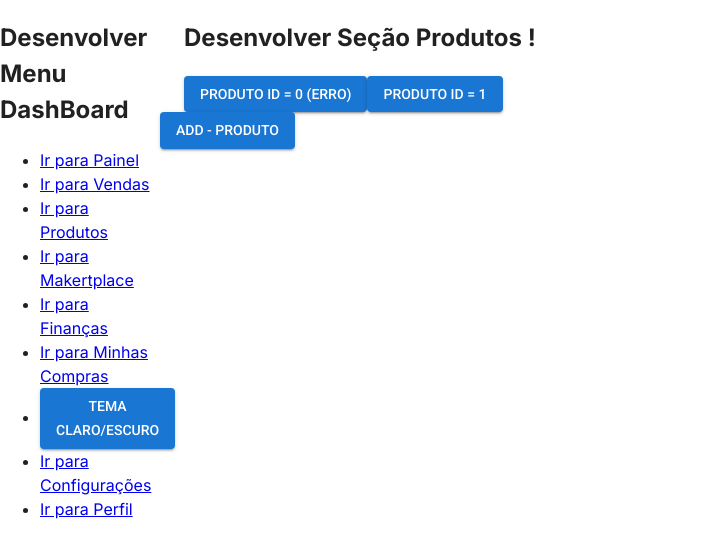
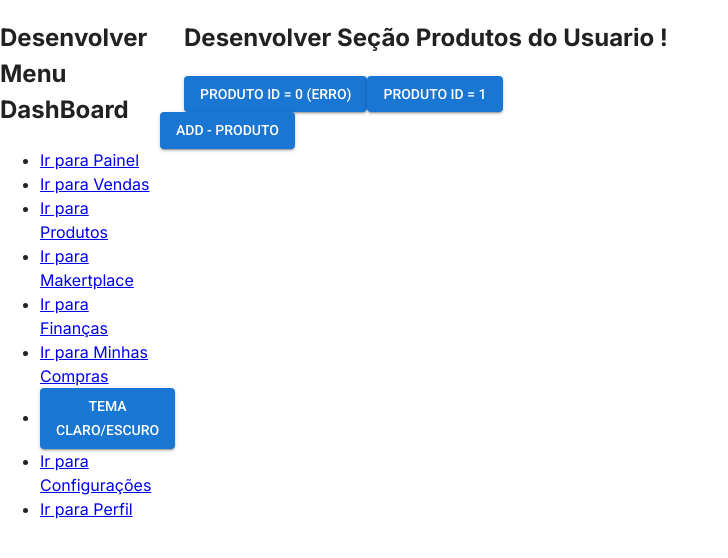
Before and after one commit to BawkFly/BawkFly-front-end, a Next.js app: page /painel/produtos in a window 1280 px wide. Shown: the top 558 px of the page, without its empty margins (0-728 px from the left). Built offline with nearby package versions, Linux system fonts and the light colour scheme.

Commit message:
[5]: Alterado nomeclatura

```diff
--- a/src/app/painel/produtos/[id]/loading.tsx
+++ b/src/app/painel/produtos/[id]/loading.tsx
@@ -1,9 +1,9 @@
-import SectionProduct from "@/components/sections/product/product";
+import SectionEditProduct from "@/components/sections/product/product";
 
 export default function PageLoadingProduct() {
   return (
     <main>
-      <SectionProduct loading={true} />
+      <SectionEditProduct loading={true} />
     </main>
   );
 }
--- a/src/app/painel/produtos/page.tsx
+++ b/src/app/painel/produtos/page.tsx
@@ -1,11 +1,11 @@
-import SectionProducts from "@/components/sections/products/products";
+import SectionUserProducts from "@/components/sections/products/products";
 import Link from "next/link";
 import { Button } from "@mui/material";
 
 export default function PageProducts() {
   return (
     <main>
-      <SectionProducts />
+      <SectionUserProducts />
       <Link href="/painel/produtos/add-produto">
         <Button variant="contained">Add - Produto</Button>
       </Link>
--- a/src/components/sections/finance/finance.tsx
+++ b/src/components/sections/finance/finance.tsx
@@ -1,8 +1,8 @@
 import { Container } from "@mui/material";
 
-export type DataSectionFinance = {};
+export type DataSectionFinances = {};
 
-export default function SectionFinance(data: DataSectionFinance) {
+export default function SectionFinances(data: DataSectionFinances) {
   const {} = data;
 
   return (
--- a/src/components/sections/product/product.tsx
+++ b/src/components/sections/product/product.tsx
@@ -4,19 +4,19 @@ export type DataSectionProduct = {
   loading?: boolean;
 };
 
-export default function SectionProduct(data: DataSectionProduct) {
+export default function SectionEditProduct(data: DataSectionProduct) {
   const { loading } = data;
 
   return loading ? (
     <section>
       <Container>
-        <h2>Desenvolver seção Produto Carregando !</h2>
+        <h2>Desenvolver seção Editar Produto Carregando !</h2>
       </Container>
     </section>
   ) : (
     <section>
       <Container>
-        <h2>Desenvolver seção Produto !</h2>
+        <h2>Desenvolver seção Editar Produto !</h2>
       </Container>
     </section>
   );
--- a/src/components/sections/products/products.tsx
+++ b/src/components/sections/products/products.tsx
@@ -3,13 +3,13 @@ import Link from "next/link";
 
 export type DataSectionProducts = {};
 
-export default function SectionProducts(data: DataSectionProducts) {
+export default function SectionUserProducts(data: DataSectionProducts) {
   const {} = data;
 
   return (
     <section>
       <Container>
-        <h2>Desenvolver Seção Produtos !</h2>
+        <h2>Desenvolver Seção Produtos do Usuario !</h2>
         <Link href="/painel/produtos/0">
           <Button variant="contained">Produto ID = 0 (ERRO)</Button>
         </Link>
```
Also changed, not shown: src/app/painel/financa/page.tsx (deleted, +0 -9 lines), src/app/painel/financas/page.tsx (added, +9 -0 lines).
